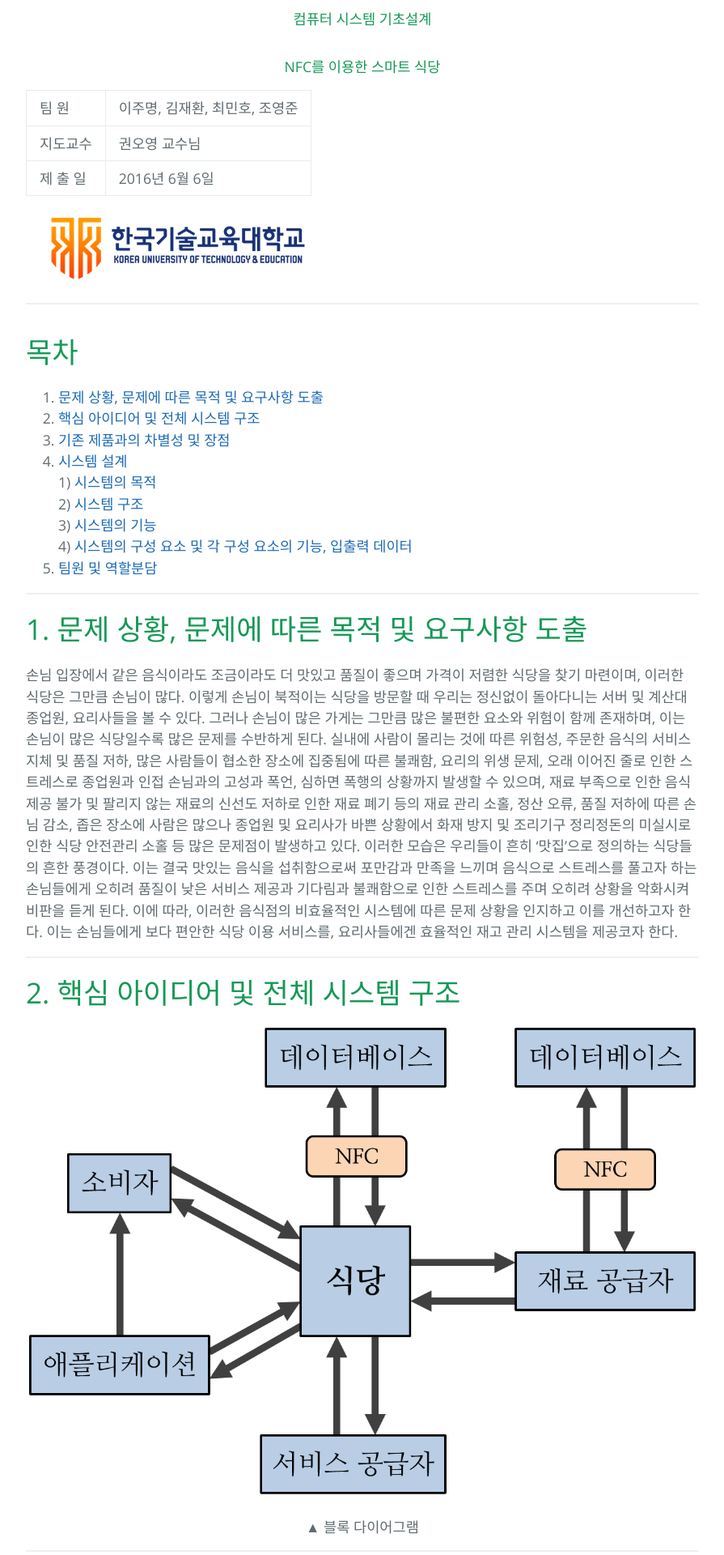
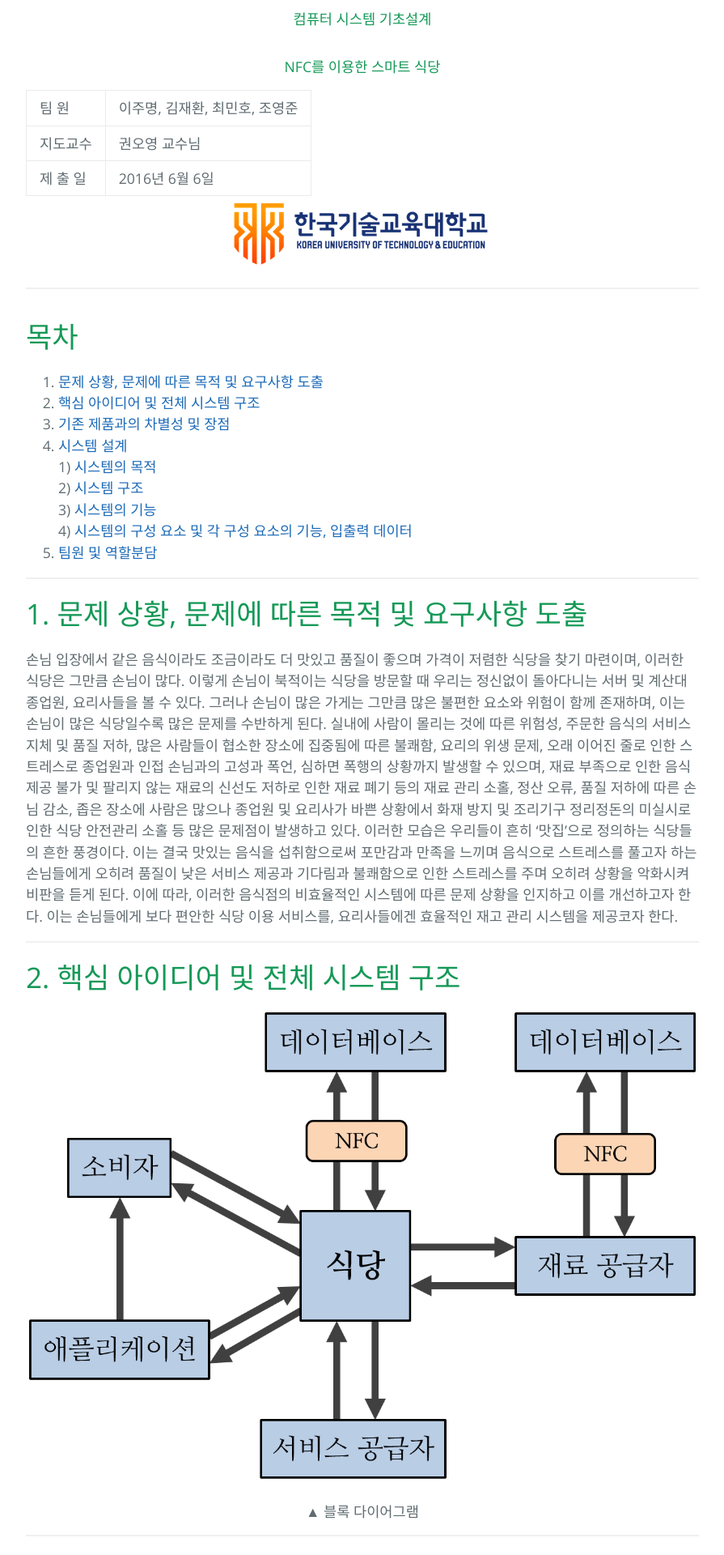
Before and after one commit to LeeJuMyeong/leejumyeong.github.com, a Jekyll site: the page built from _posts/2016-06-09-please-content.markdown, in a window 1280 px wide. Shown: the part 523-2443 px from the top of the page at 81% size, without its empty margins (192-1087 px from the left). Built offline with Jekyll 4.4.1, drawn with Linux system fonts in a browser that asks for light colours.

Commit message:
Update 2016-06-09-please-content.markdown

```diff
--- a/_posts/2016-06-09-please-content.markdown
+++ b/_posts/2016-06-09-please-content.markdown
@@ -15,7 +15,7 @@
 | 지도교수 | 권오영 교수님 |
 | 제 출 일 | 2016년 6월 6일 |
 
-<img src="https://github.com/LeeJuMyeong/leejumyeong.github.com/blob/master/img/koreatechlogo.png?raw=true" style="align:center;">
+<center><img src="https://github.com/LeeJuMyeong/leejumyeong.github.com/blob/master/img/koreatechlogo.png?raw=true"></center>
 
 ---
 
```
